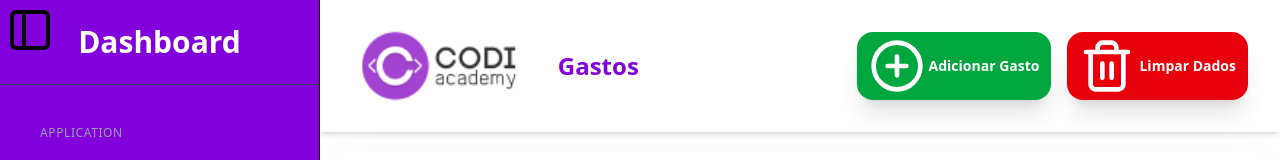
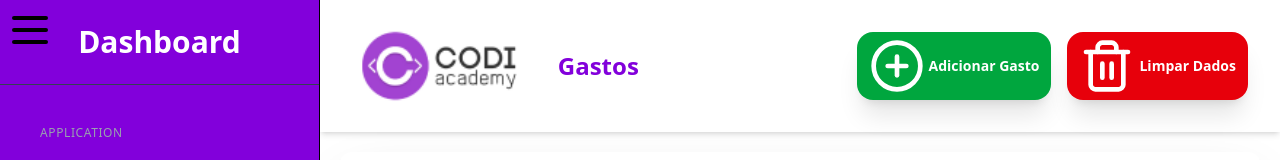
Before and after one commit to zSevens7/FinanciaChallenger, a React (Vite) app: page /gastos in a window 1280 px wide. Shown: the top 160 px of the page. Built offline with nearby package versions, Linux system fonts and the light colour scheme; what financejs would draw is missing.

Commit message:
Update sidebar.tsx
deixando o icone da sidebar mais bonita

```diff
--- a/src/components/ui/sidebar.tsx
+++ b/src/components/ui/sidebar.tsx
@@ -228,14 +228,15 @@ function SidebarTrigger({
         }}
         {...props}
       >
-      {/* AJUSTE AQUI: Adiciona uma classe de tamanho ao ícone PanelLeftIcon */}
-      <PanelLeftIcon className={cn(
-        "size-12", // Adicionado size-6 (24px) para o ícone
-        state === "expanded" ? "" : "rotate-180",
+        {/* AJUSTE AQUI: Substitua PanelLeftIcon por Menu */}
+        <Menu className={cn( // <-- Use o componente Menu aqui
+          "size-12",
+          state === "expanded" ? "" : "rotate-180", // Você pode querer ajustar a rotação para um ícone de menu
           "transition-transform duration-200"
         )} />
         <span className="sr-only">Toggle Sidebar</span>
       </Button>
+
   );
 }
 
```
Lines whose indentation alone changed are shown as unchanged.
